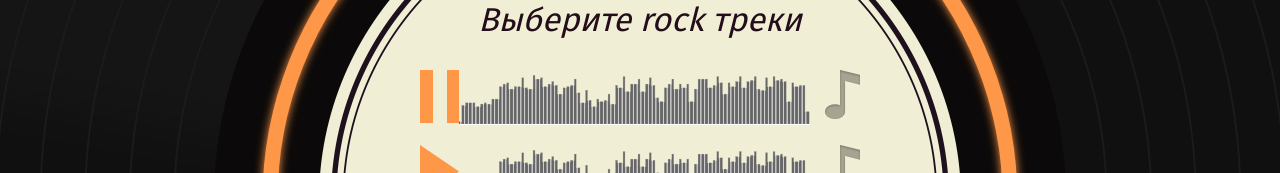
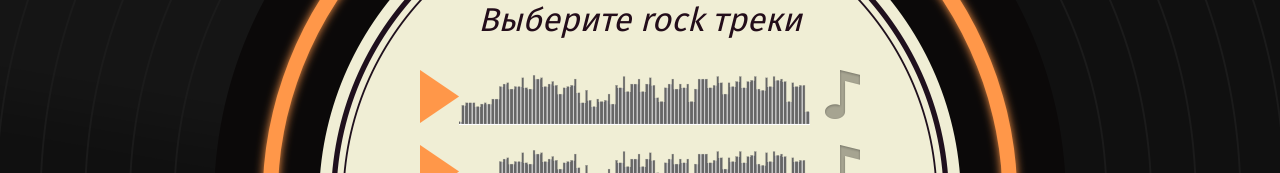
Before and after one commit to Nemhis/870515-guess-melody-3, a React app: page /dev-genre in a window 1280 px wide. Shown: the part 299-472 px from the top of the page. Built offline with nearby package versions, Linux system fonts and the light colour scheme.

Commit message:
<AudioPlayer> move playing state to parent

```diff
--- a/src/components/artist-question-screen/artist-question-screen.jsx
+++ b/src/components/artist-question-screen/artist-question-screen.jsx
@@ -12,7 +12,7 @@ const ArtistQuestionScreen = (props) => {
       <h2 className="game__title">Кто исполняет эту песню?</h2>
       <div className="game__track">
         <div className={`track`}>
-          <AudioPlayer isPlaying={true} src={song.src}/>
+          <AudioPlayer isPlaying={true} src={song.src} />
         </div>
       </div>
 
--- a/src/components/audio-player/audio-player.jsx
+++ b/src/components/audio-player/audio-player.jsx
@@ -50,6 +50,7 @@ export default class AudioPlayer extends PureComponent {
   }
 
   render() {
+    const {onPlayButtonClick} = this.props;
     const {isLoading, isPlaying} = this.state;
 
     return (
@@ -58,7 +59,10 @@ export default class AudioPlayer extends PureComponent {
           className={`track__button track__button--${isPlaying ? `pause` : `play`}`}
           type="button"
           disabled={isLoading}
-          onClick={() => this.setState({isPlaying: !this.state.isPlaying})}
+          onClick={() => {
+            this.setState({isPlaying: !this.state.isPlaying});
+            onPlayButtonClick();
+          }}
         />
         <div className="track__status">
           <audio ref={this._audioRef}/>
@@ -70,7 +74,7 @@ export default class AudioPlayer extends PureComponent {
   componentDidUpdate() {
     const audio = this._audioRef.current;
 
-    if (this.state.isPlaying) {
+    if (this.props.isPlaying) {
       audio.play();
     } else {
       audio.pause();
@@ -78,7 +82,12 @@ export default class AudioPlayer extends PureComponent {
   }
 }
 
+AudioPlayer.defaultProps = {
+  onPlayButtonClick() {},
+};
+
 AudioPlayer.propTypes = {
   isPlaying: PropTypes.bool.isRequired,
   src: PropTypes.string.isRequired,
+  onPlayButtonClick: PropTypes.func
 };
--- a/src/components/genre-question-screen/genre-question-screen.jsx
+++ b/src/components/genre-question-screen/genre-question-screen.jsx
@@ -8,16 +8,21 @@ class GenreQuestionScreen extends PureComponent {
     super(props);
 
     this.state = {
-      answers: [false, false, false, false]
+      answers: [false, false, false, false],
+      activePlayerIndex: -1,
     };
   }
 
   _renderAnswer({src}, index) {
-    const {answers} = this.state;
+    const {answers, activePlayerIndex} = this.state;
 
     return (
       <div key={`${index}-${src}`} className="track">
-        <AudioPlayer src={src} isPlaying={index === 0} />
+        <AudioPlayer src={src} isPlaying={index === activePlayerIndex} onPlayButtonClick={() => {
+          this.setState({
+            activePlayerIndex: index === activePlayerIndex ? -1 : index
+          });
+        }}/>
 
         <div className="game__answer">
           <input className="game__input visually-hidden" type="checkbox" name="answer"
```
